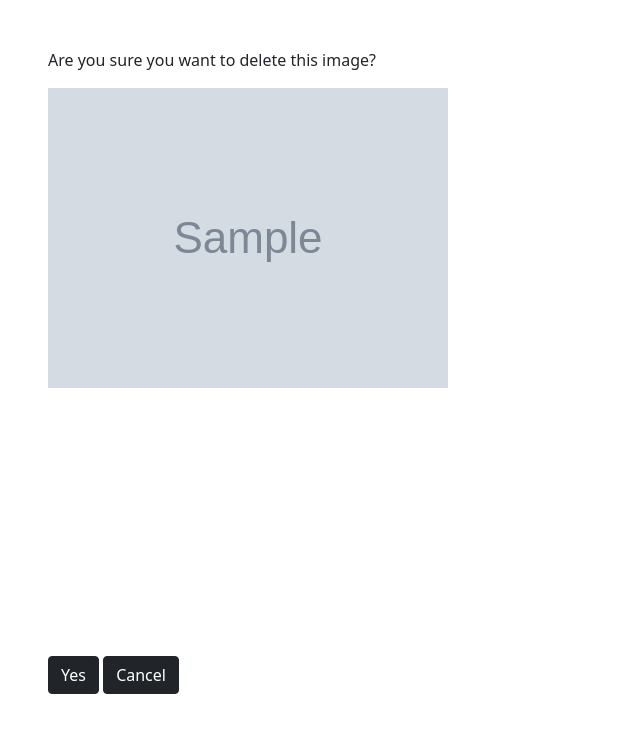
After one commit to vishruthdevan/image-gallery, a Django app: page /photo/delete/1/ in a window 1280 px wide. The commit adds this page. Shown: the top 733 px of the page, without its empty margins (0-640 px from the left). Run offline with Django 3.2, Linux system fonts and the light colour scheme; tables that the repository leaves empty hold one stand-in row (values such as "Sample post"); grey boxes marked "Sample" are stand-in pictures; parts of the project's set-up code (start-up, migrations or seed data) failed here and were passed over.

Commit message:
Add delete image functionality

```diff
--- /dev/null
+++ b/mysite/photos/templates/photos/delete.html
@@ -0,0 +1,22 @@
+{% extends 'base.html' %}
+
+{% block content %}
+
+    <body class="m-5">
+
+
+    <p>Are you sure you want to delete this image?</p>
+
+    <div style="height: 70vh;">
+        <img style="max-width: 100%; max-height: 100%; object-fit: contain;" src="{{photo.image.url}}">
+    </div>
+
+    <form action="" method="POST">
+        {% csrf_token %}
+        <button type="submit" class="btn btn-dark btn-small mt-2 mr-1">Yes</button>
+        <button type="submit" class="btn btn-dark btn-small mt-2"
+					onclick="window.location=`{% url 'gallery' %}`; return false;">Cancel</button>
+    </form>
+
+    </body>
+{% endblock content %}
--- a/mysite/photos/urls.py
+++ b/mysite/photos/urls.py
@@ -4,5 +4,6 @@ from . import views
 urlpatterns = [
     path('', views.gallery, name='gallery'),
     path('photo/<str:pk>/', views.viewPhoto, name='photo'),
+    path('photo/delete/<str:pk>/', views.deletePhoto, name='delete'),
     path('add/', views.addPhoto, name='add'),
 ]
--- a/mysite/photos/views.py
+++ b/mysite/photos/views.py
@@ -1,3 +1,4 @@
+from django.http.response import HttpResponse
 from django.shortcuts import render, redirect
 from django.urls import reverse
 from .models import Category, Photo
@@ -12,6 +13,7 @@ def gallery(request):
         photos = Photo.objects.filter(category__name=category)
     context = {'categories' : categories, 'photos' : photos, 'category_name' : category}
     return render(request, 'photos/gallery.html', context)
+
 
 def addPhoto(request):
     categories = Category.objects.all()
@@ -39,6 +41,19 @@ def addPhoto(request):
     context = {'categories' : categories,}
     return render(request, 'photos/add.html', context)
 
+
 def viewPhoto(request, pk):
     photo = Photo.objects.get(id=pk)
     return render(request, 'photos/photo.html', {'photo':photo})
+
+
+def deletePhoto(request, pk):
+
+    if request.method == "POST":
+        photo = Photo.objects.get(id=pk)
+        photo.delete()
+        return redirect(reverse('gallery'))
+
+    photo = Photo.objects.get(id=pk)
+    context = {'photo' : photo,}
+    return render(request, 'photos/delete.html', context)
```
Also changed, not shown: mysite/photos/templates/photos/gallery.html (+6 -7 lines).
